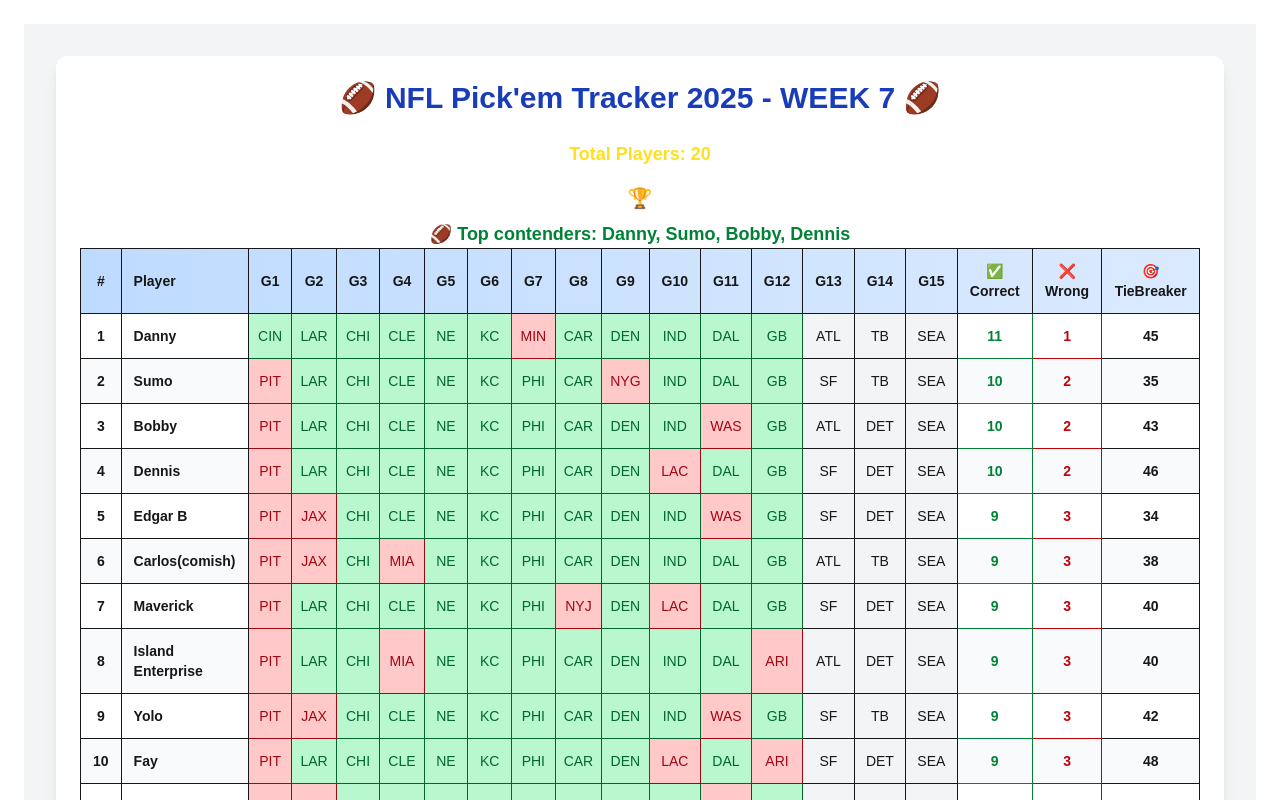
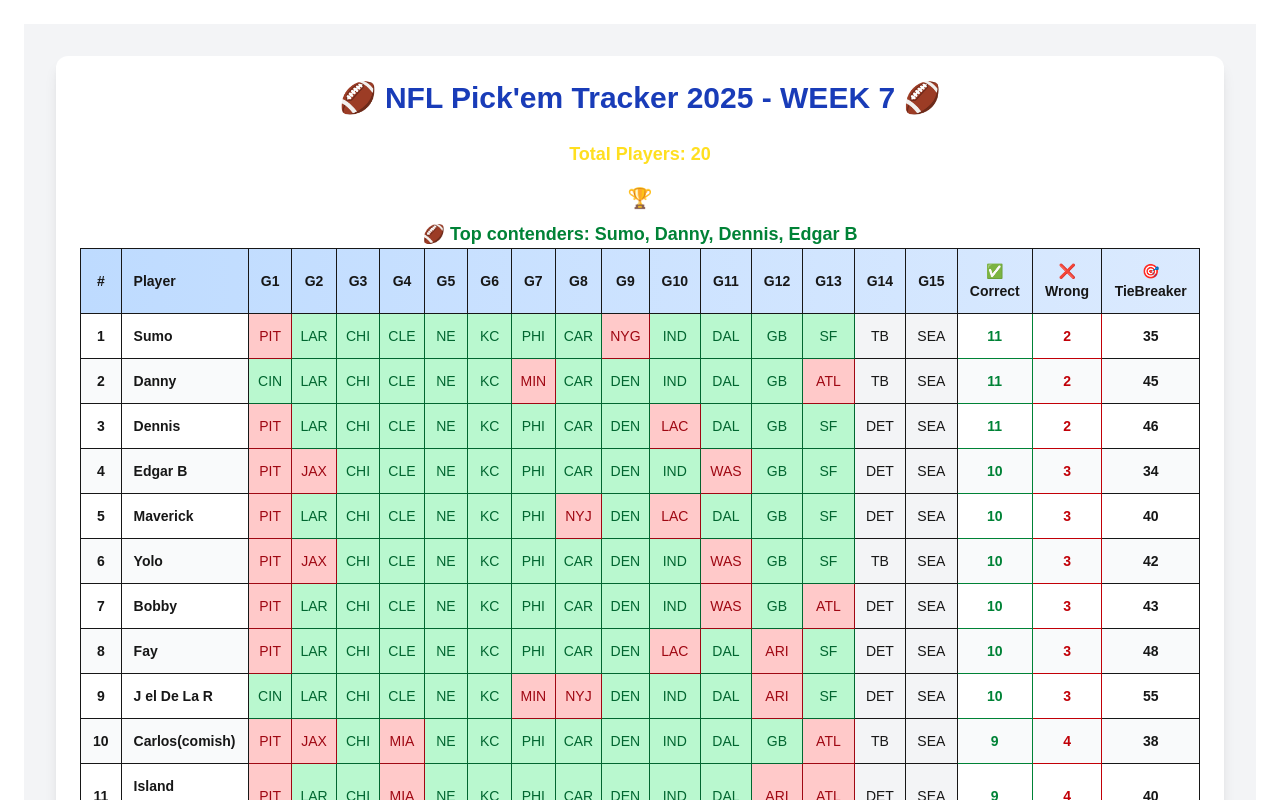
Before and after one commit to CarlosMartinezCM/pickEmTracker, a Next.js app: page / in a window 1280 px wide. Shown: the top 800 px of the page. Built offline with nearby package versions, Linux system fonts and the light colour scheme.

Commit message:
Update PickEmBoard.tsx

```diff
--- a/app/components/PickEmBoard.tsx
+++ b/app/components/PickEmBoard.tsx
@@ -54,7 +54,7 @@ type LeaderboardPlayer = Player & { correct: number; wrong: number; rank: number
 
 // Week 6 results
 const confirmedResults: (string | null)[] = [/* Week  Results */  "CIN", "LAR", "CHI", "CLE", "NE", "KC", "PHI", "CAR" ,
-                                            "DEN", "IND", "DAL", "GB", null/*ATL/SF*/, null/*TB/DET*/, null/*HOU/SEA*//*Results*/];
+                                            "DEN", "IND", "DAL", "GB", "SF",null/*TB/DET*/, null/*HOU/SEA*//*Results*/];
 
 //Week 7 players
 const initialPlayers: Player[] =  [
```
